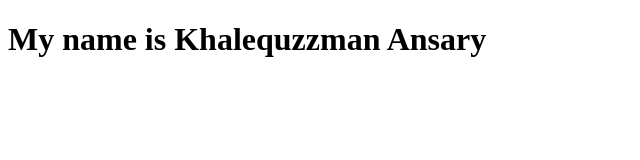
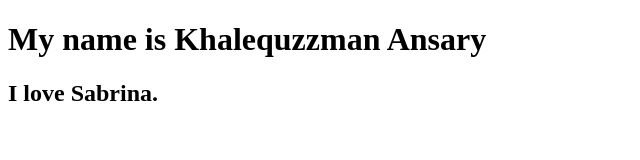
Before and after one commit to 01521707416/dummy-portfolio, a plain HTML site: page index.html in a window 1280 px wide. Shown: the whole page, without its empty margins (0-640 px from the left). Drawn offline with Linux system fonts and the light colour scheme.

Commit message:
first commit

```diff
--- a/index.html
+++ b/index.html
@@ -9,5 +9,6 @@
 </head>
 <body>
     <h1>My name is Khalequzzman Ansary</h1>
+    <h2>I love Sabrina.</h2>
 </body>
 </html>
```
